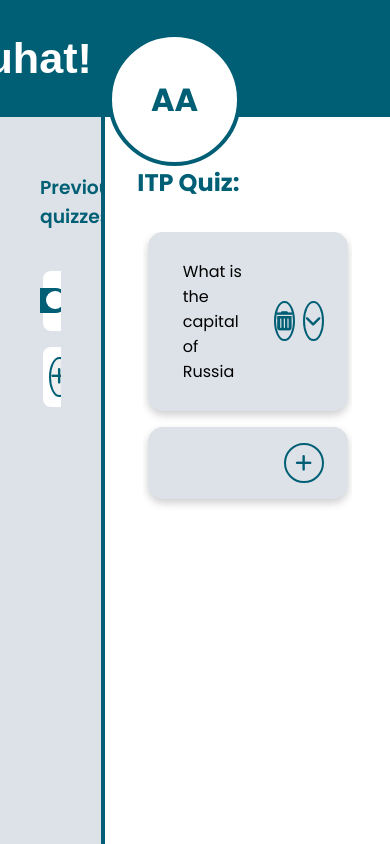
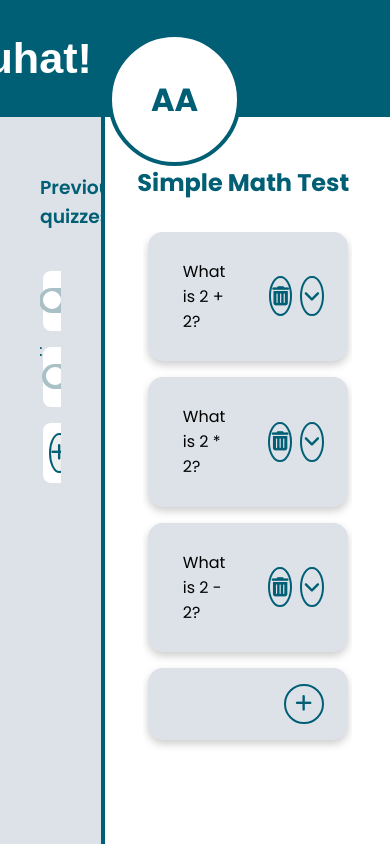
Before and after one commit to nikitave/ruhat, a Flask app: page /workspace?id=123 in a window 390 px wide. Run offline with Flask 2, Linux system fonts and the light colour scheme; a user stored in the database is signed in; data comes from the database, SQL or seed files in the repository; both versions use the stored data as it was after the commit; some libraries are stand-ins or nearby versions; some web fonts are replaced.

Commit message:
Quizzes are responsive in workspace page

```diff
--- a/__init__.py
+++ b/__init__.py
@@ -30,9 +30,11 @@ login_manager = LoginManager(application)
 def json_to_dict(jsonData):
     return json.loads(jsonData)
 
+def get_quiz_from_db(id):
+    return Quiz.query.filter_by(id=id).first()
 
 application.add_template_filter(json_to_dict)
-
+application.add_template_filter(get_quiz_from_db)
 
 @login_manager.user_loader
 def load_user(user_id):
@@ -96,7 +98,7 @@ def workspace():
         print(request.values)
     else:
         quiz_list = [Quiz.query.filter_by(id=quiz_user['id']).first() for quiz_user in current_user.quizzes]
-    return render_template('workspace.html', quiz_list=quiz_list)
+    return render_template('workspace.html', quiz_list=quiz_list, quiz_for_edit=None)
 
 
 @application.route('/quiz/<id_quiz>', methods=["GET", "POST"])
--- a/templates/workspace.html
+++ b/templates/workspace.html
@@ -4,7 +4,9 @@
     <meta charset="UTF-8">
     <meta http-equiv="X-UA-Compatible" content="IE=edge">
     <meta name="viewport" content="width=device-width, initial-scale=1.0">
-    <script src="https://kit.fontawesome.com/7e15f56592.js" crossorigin="anonymous"></script>
+    <script src="https://kit.fontawesome.com/7e15f56592.js" crossorigin="anonymous">
+
+    </script>
     <title>Ruhat</title>
     <link rel="stylesheet" href="../static/css/workingspace.css">
 </head>
@@ -62,7 +64,7 @@
                             delete account
                         </li>
                     </a>
-                <a href="#">
+                <a href="{{url_for('logout')}}">
                     <li class="drop-down-item">
                         logout
                     </li>
@@ -75,13 +77,19 @@
         <div class="left-side">
             <h3 class="plain-text">Previous quizzes:</h3>
             <div class="quizzes-list">
+                {% if quiz_list %}
+                {% for quiz in quiz_list %}
                 <div class="previous-quiz quiz-1">
                     <div>
-                        <a href="#">ITP quiz</a>
+                        <a href="/workspace?id={{quiz['id']}}">{{quiz['name']}}</a>
                     </div>
                     <div class="icons-container">
                         <label class="switch">
+                            {% if quiz['opened']==1 %}
                             <input type="checkbox" checked>
+                            {% else %}
+                            <input type="checkbox" >
+                            {% endif %}
                             <span class="slider"></span>
                         </label>
                         <button class="delete-quiz icon">
@@ -89,6 +97,8 @@
                         </button>
                     </div>
                 </div>
+                {% endfor %}
+            {% endif %}
                 <div class="add-quiz previous-quiz flex-center">
                     <button class="icon" style="margin-left: auto;">
                         <i class="fa fa-add"></i>
@@ -99,12 +109,16 @@
             </div>
         </div>
         <div class="right-side">
-            <h2 class="quiz_name">ITP Quiz:</h2>
+            {% set current_quiz = request.args.get('id') | get_quiz_from_db %}
+            {% set options_letters = ["A","B","C","D"]%}
+            <h2 class="quiz_name">{{current_quiz.name}}</h2>
+            {% if current_quiz%}
             <div class="questions-list">
+                {% for question in current_quiz.questions %}
                 <div class="question_1">
                     <div class="question-panel flex-center">
                         <div class="question-statement" contenteditable="true">
-                            What is the capital of Russia
+                            {{question.question}}
                         </div>
                         <button class="icon delete-question ">
                             <i class="fa fa-trash"></i>
@@ -114,18 +128,26 @@
                         </button>
                     </div>
                     <div class="options-container">
-                        <div class="option"><div class="letter plain-text">A</div><div class="option-statement" contenteditable="true">Damascus</div></div>
-                        <div class="option"><div class="letter plain-text">B</div><div class="option-statement" contenteditable="true">Paris</div></div>
-                        <div class="option"><div class="letter plain-text correct-answer">C</div><div class="option-statement" contenteditable="true">Moscow</div></div>
-                        <div class="option"><div class="letter plain-text">D</div><div class="option-statement" contenteditable="true">Dubai</div></div>
-                    </div>
+                        {% for i in range(4)%}
+                        {% if question.options[i] == question.answer%}
+                        <div class="option"><div class="letter plain-text correct-answer">{{options_letters[i]}}</div><div class="option-statement" contenteditable="true"> {{question.options[i]}}</div></div>
+                        {% else %}
+
+                        <div class="option"><div class="letter plain-text">{{options_letters[i]}}</div><div class="option-statement" contenteditable="true">
+                        {{question.options[i]}}</div></div>
+
+                        {% endif %}
+                        {% endfor %}
+                        </div>
                 </div>
+                {% endfor %}
                 <div class="add-question question-panel flex-center">
                     <button class="icon" style="margin-left: auto;">
                         <i class="fa fa-add"></i>
                     </button>
                 </div>
             </div>
+            {% endif %}
         </div>
     </div>
     </div>
```
Also changed, not shown: dbUsers.db.
